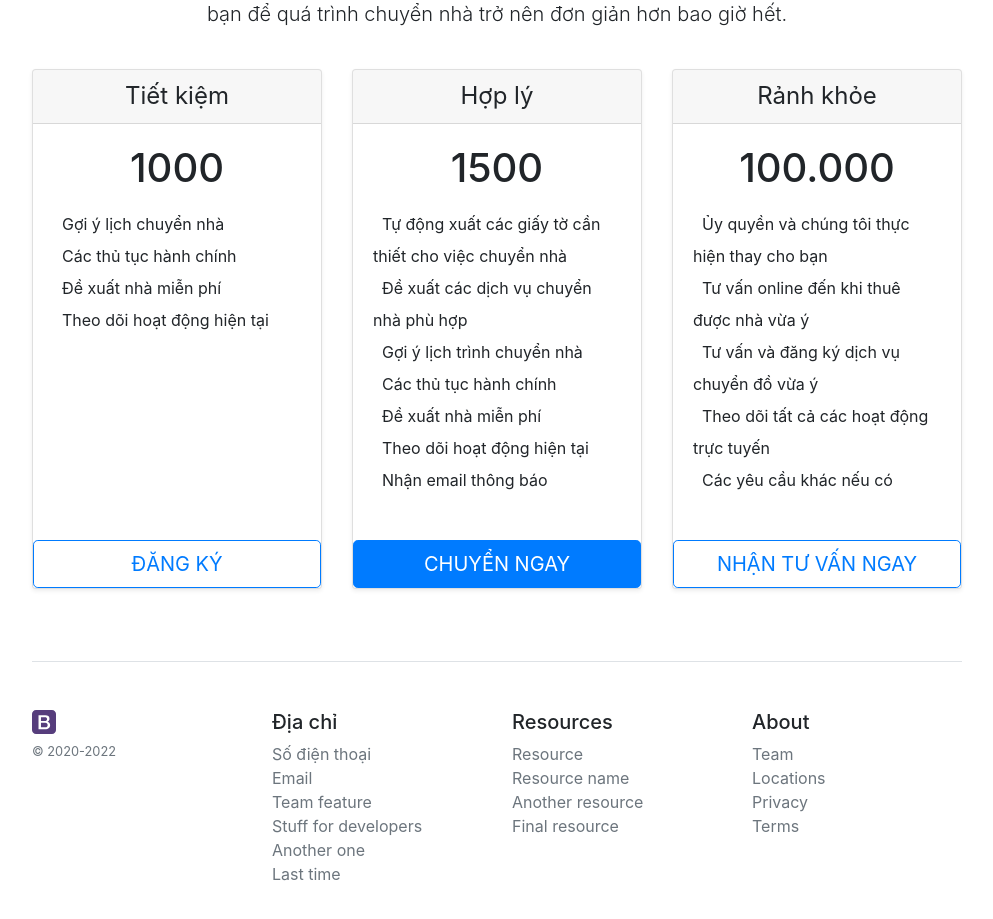
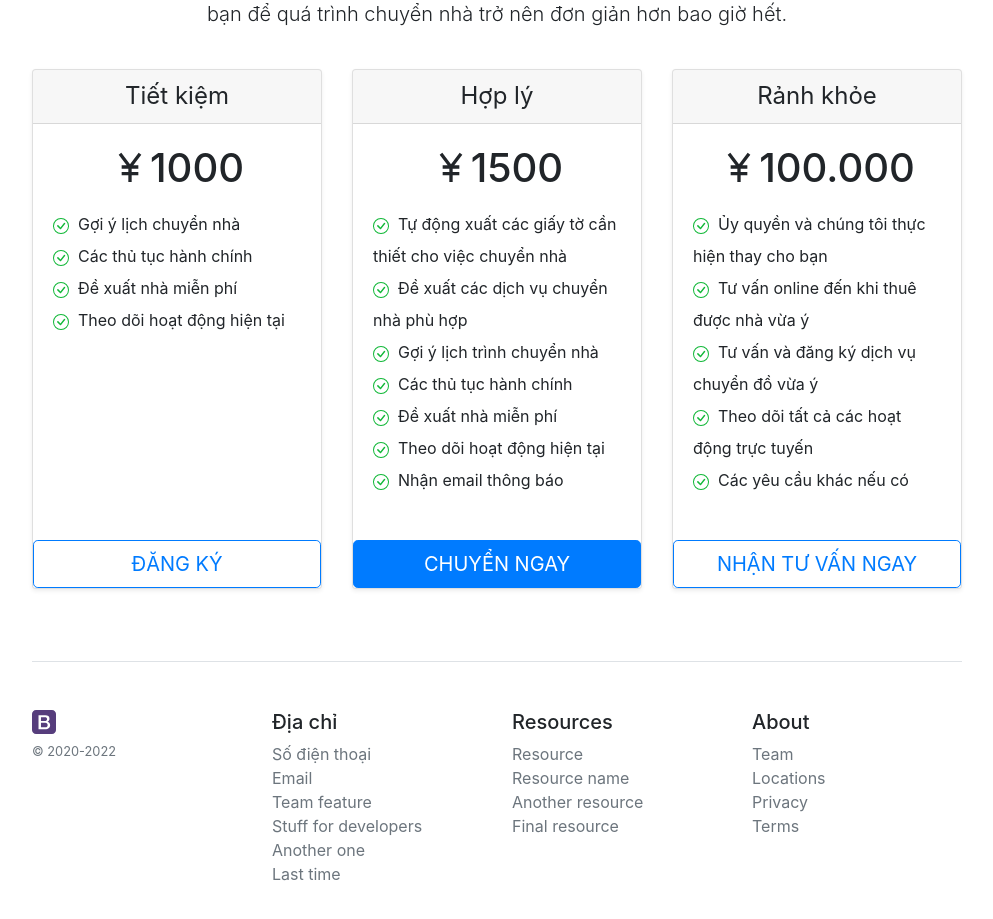
Before and after one commit to chichiPham/chichi, a React (Create React App) app: page / in a window 1280 px wide. Shown: the part 790-1709 px from the top of the page, without its empty margins (143-1136 px from the left). Built offline with nearby package versions, Linux system fonts and the light colour scheme.

Commit message:
changed icons

```diff
--- a/src/pricing/Box.jsx
+++ b/src/pricing/Box.jsx
@@ -1,4 +1,6 @@
 import React from "react";
+import { BiYen } from "react-icons/bi"
+import {BsCheckCircle} from "react-icons/bs";
 
 const Box = (props) => {
   const { title, btnClass, btnTitle, price, feature } = props;
@@ -9,13 +11,13 @@ const Box = (props) => {
       </div>
       <div className="card-body">
         <h1 className="card-title pricing-card-title">
-          {price} <small className="text-muted"></small>
+        <BiYen style={{marginTop: '-8px'}}/>{price} <small className="text-muted"></small>
         </h1>
         <ul className="list-unstyled mt-3 mb-4 service-content">
           {feature &&
             feature.map((data, index) => {
 
-              return <li key={index}>&nbsp;&nbsp;{data}</li>;
+              return <li key={index}><BsCheckCircle style={{color: 'rgb(17 184 56)'}}/>&nbsp;&nbsp;{data}</li>;
               // return <li key={index}>{data}</li>;
             })}
         </ul>
```
Also changed, not shown: 1 other file (tests, documents, lock files or other folders).
